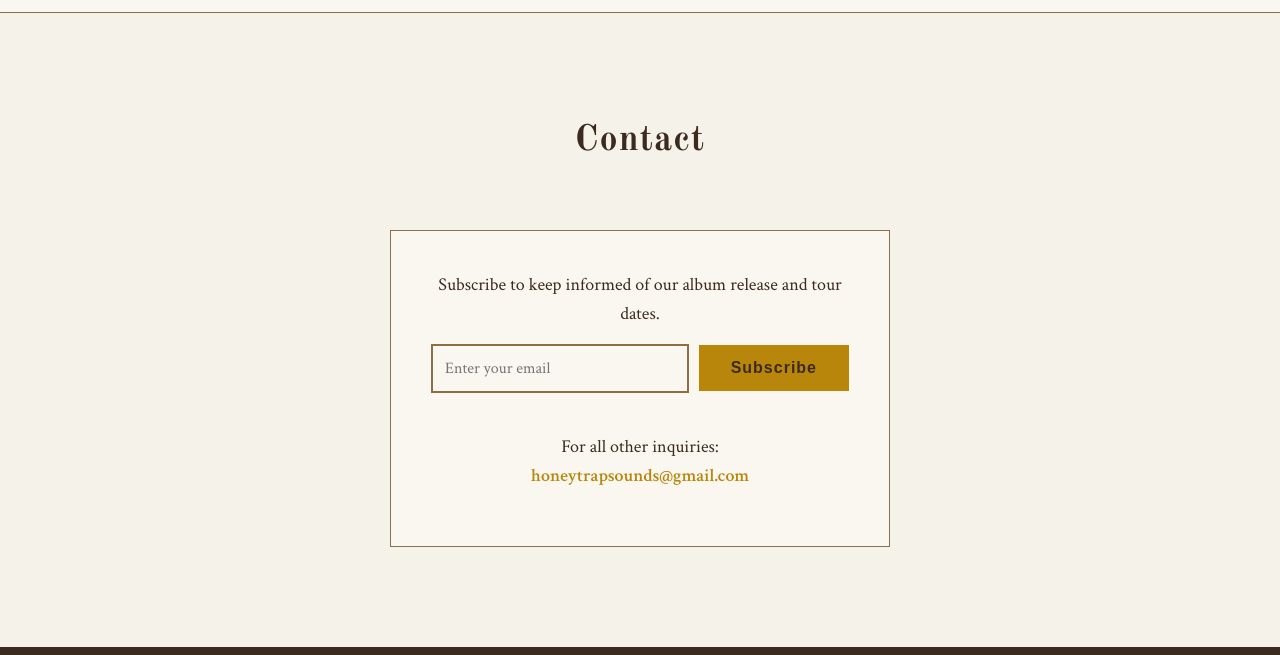
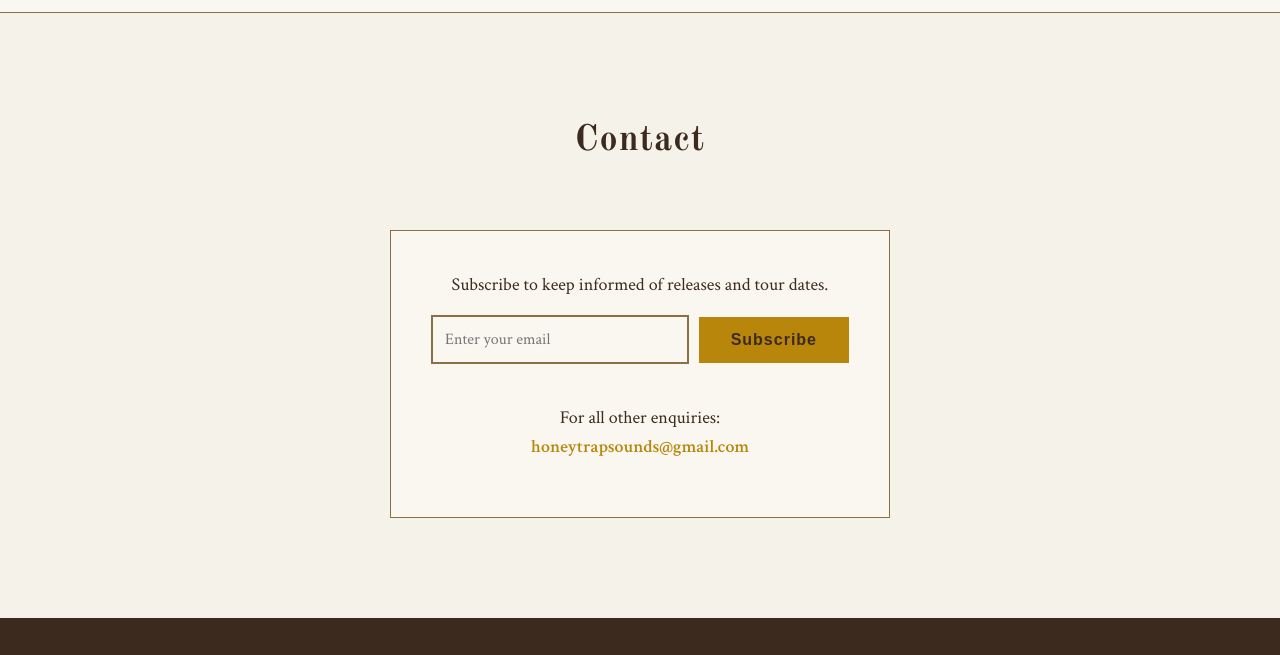
Before and after one commit to honeytrapcode/honey-trap, a plain HTML site: page index.html in a window 1280 px wide. Shown: the part 2711-3366 px from the top of the page. Drawn offline with nearby package versions, Linux system fonts and the light colour scheme.

Commit message:
Update index.html

```diff
--- a/index.html
+++ b/index.html
@@ -484,12 +484,12 @@
       <div class="contact-content">
         <h2 class="section-title">Contact</h2>
         <div class="contact-info">
-            <p class="subscribe-text">Subscribe to keep informed of our album release and tour dates.</p>
+            <p class="subscribe-text">Subscribe to keep informed of releases and tour dates.</p>
             <form id="subscribe-form">
                 <input type="email" id="email-input" name="email" placeholder="Enter your email" required>
                 <button type="submit" class="notify-button">Subscribe</button>
             </form>
-            <p class="enquiries">For all other inquiries:<br>
+            <p class="enquiries">For all other enquiries:<br>
             <a href="mailto:honeytrapsounds@gmail.com">honeytrapsounds@gmail.com</a></p>
         </div>
       </div>
```
